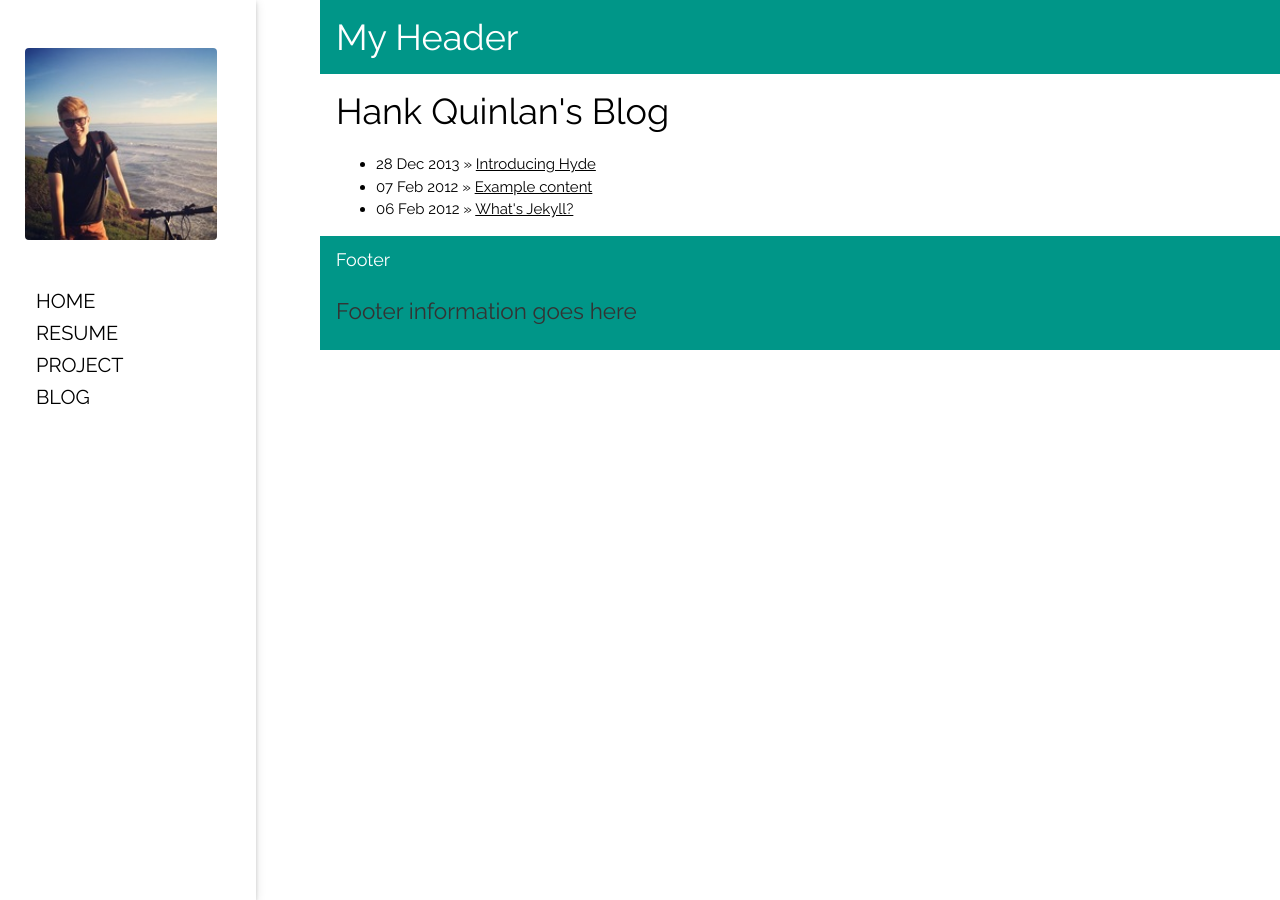
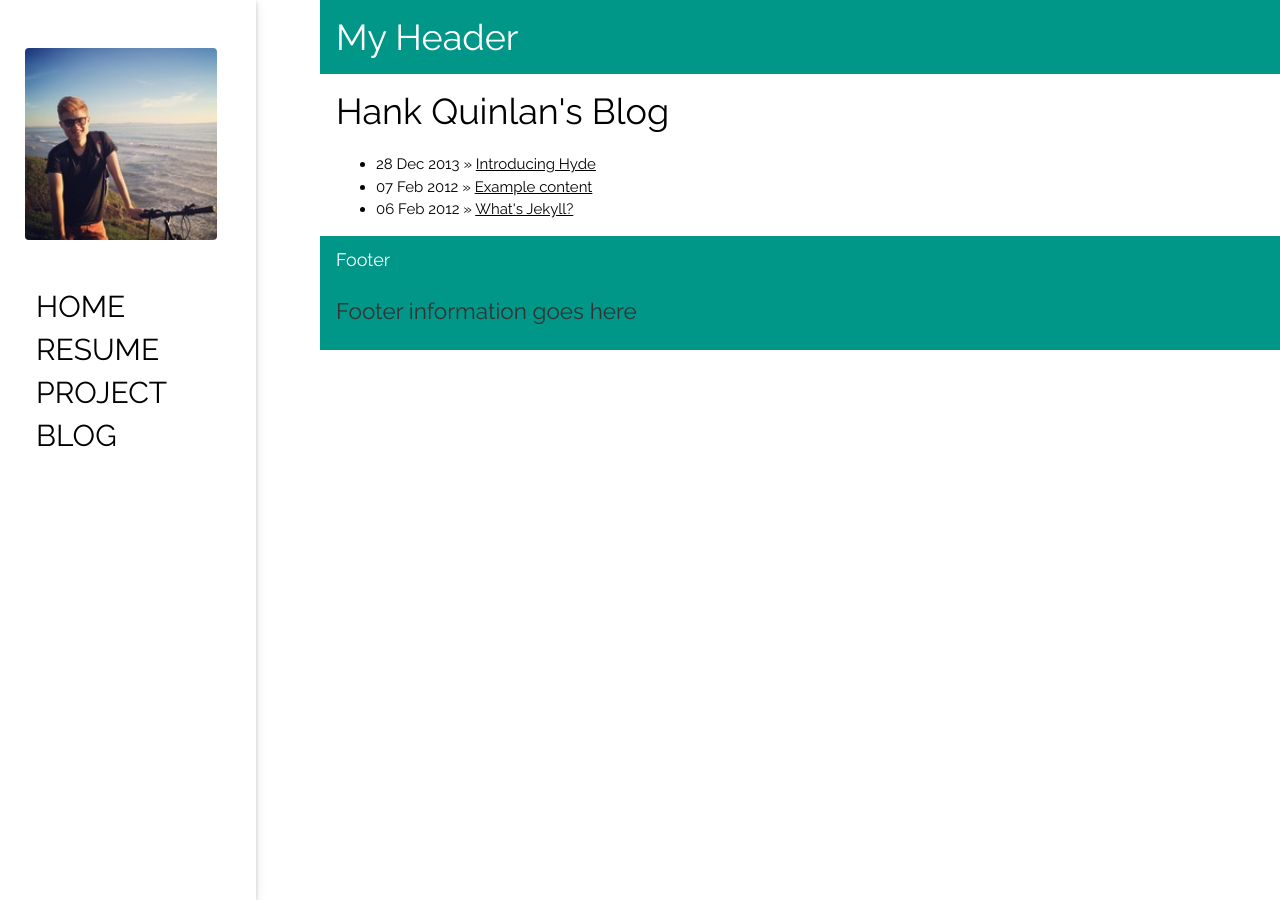
Before and after one commit to binhanxu/binhanxu.github.io, a Jekyll site: the page built from index.html, in a window 1280 px wide. Built offline with Jekyll 4.4.1, drawn with Linux system fonts in a browser that asks for light colours; nearby versions of some CDN libraries.

Commit message:
Update main.css

```diff
--- a/css/main.css
+++ b/css/main.css
@@ -4,7 +4,7 @@ content {
 }
 
 .w3-sidenav img{margin-top:25px;margin-left:25px;width:50%}
-.w3-sidenav a{margin-left:20px;font:20px Raleway, sans-serif}
+.w3-sidenav a{margin-left:20px;font:30px Raleway, sans-serif}
 
 p {
     font-size: 1.5em;
```
